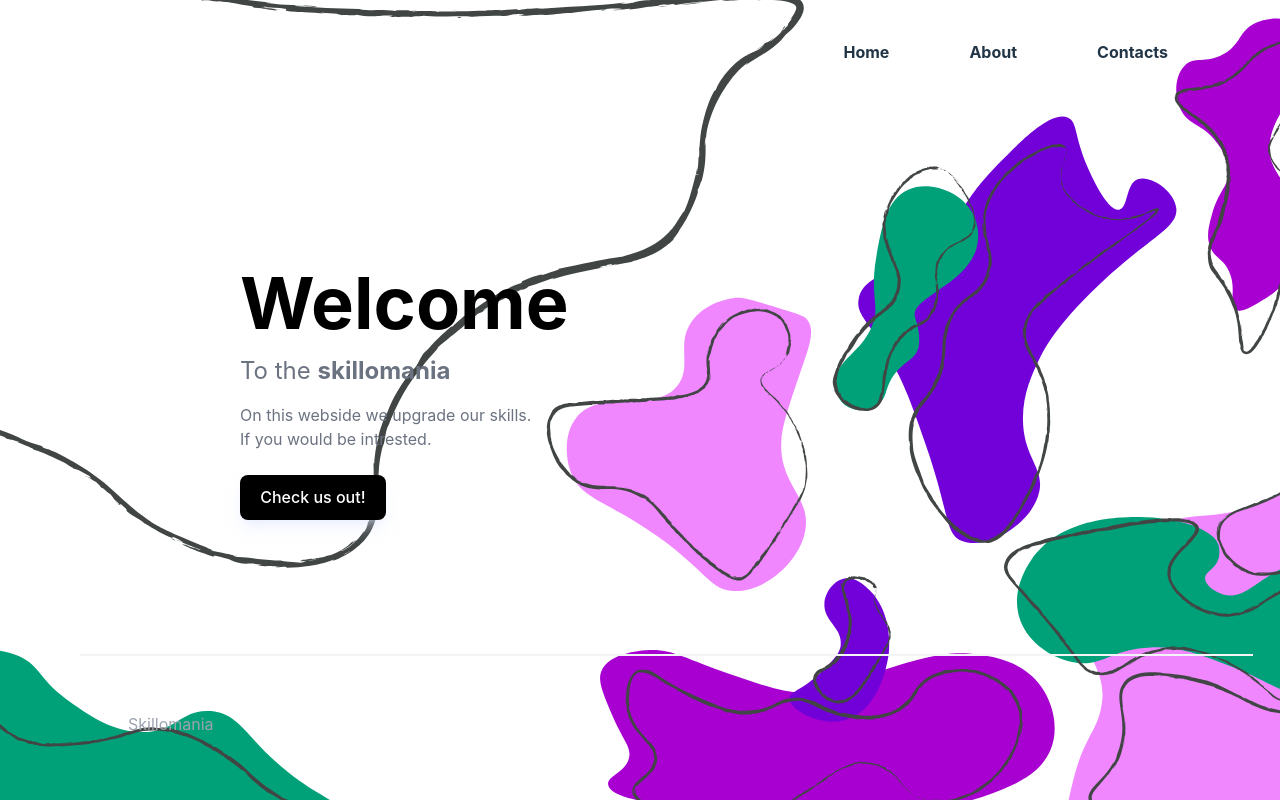
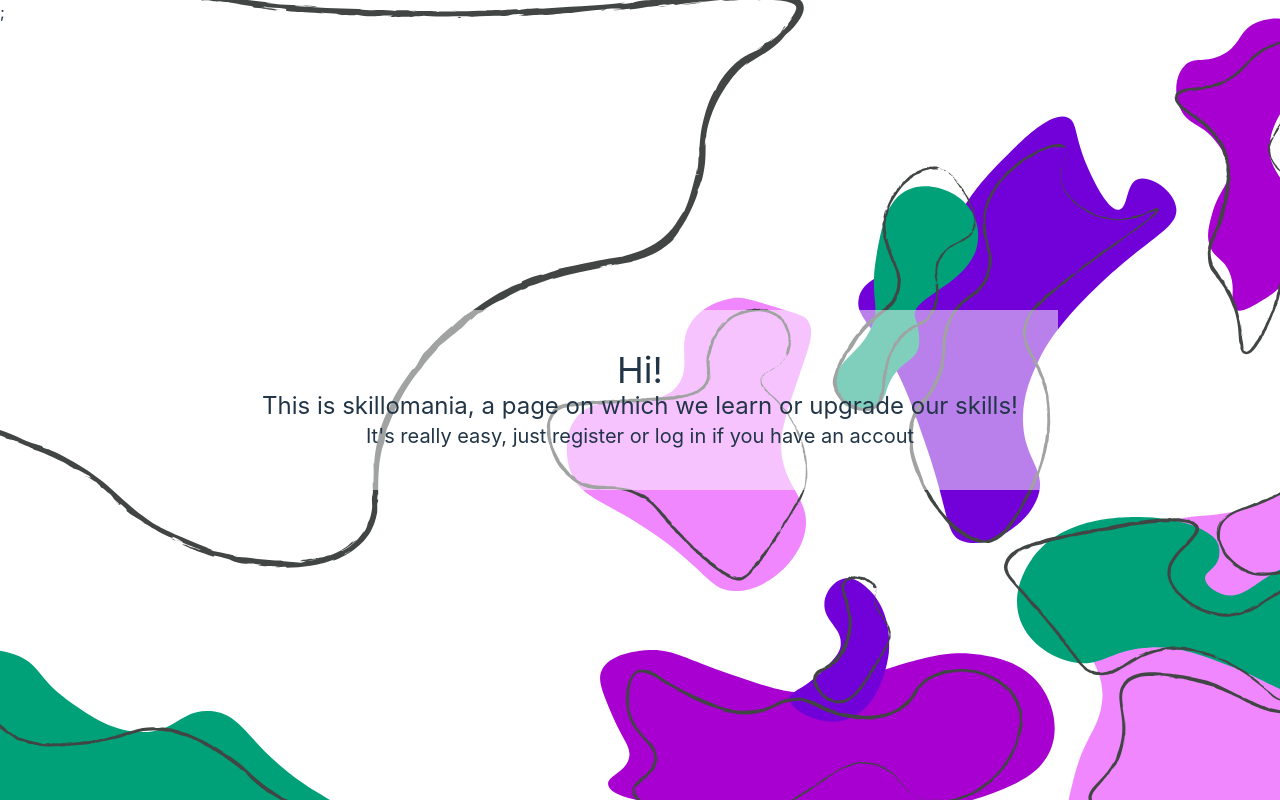
Before and after one commit to avemike/Skillomania, a React (Vite) app in the folder client/: page /About in a window 1280 px wide. Built offline with nearby package versions, Linux system fonts and the light colour scheme.

Commit message:
add error page, about page and segregated everything

```diff
--- a/client/src/App.tsx
+++ b/client/src/App.tsx
@@ -1,39 +1,44 @@
-import { useState } from "react";
-import "./App.css";
+import React, { useState } from "react";
+import PropTypes from "prop-types";
+import { createBrowserRouter, RouterProvider } from "react-router-dom";
+import { StandardLayout } from "./layouts/StandardLayout";
+import { WelcomePage } from "./pages/WelcomePage";
+import { About } from "./pages/About";
+import { Error } from "./pages/Error";
+/**
+ * @param {Object} props
 
+ * @return {JSX.Element}
+ */
+function StandardPage({ page }) {
+  return <StandardLayout>{page}</StandardLayout>;
+}
+
+StandardPage.propTypes = {
+  page: PropTypes.element.isRequired,
+};
+
+const router = createBrowserRouter([
+  {
+    path: "/",
+    element: <StandardPage page={<WelcomePage />} />,
+  },
+  {
+    path: "/About",
+    element: <StandardPage page={<About />} />,
+  },
+  {
+    path: "/*",
+    element: <StandardPage page={<Error />} />,
+  },
+]);
+
+/**
+ * Renders the Main App component - bootstrap for the entire app.
+ * @return {JSX.Element} The rendered App component.
+ */
 function App() {
-  const [count, setCount] = useState(0);
-
-  return (
-    <>
-      {" "}
-      <div className="bg-[url('./assets/welcome_website.svg')] bg-center bg-cover h-dvh w-svw absolute top-0 left-0">
-        <div className="absolute right-28 top-10 flex gap-20">
-          <h3 className="font-bold">Home</h3>
-          <h3 className="font-bold">About</h3>
-          <h3 className="font-bold">Contacts</h3>
-        </div>
-        <div className="flex flex-col items-start absolute left-60 top-1/3">
-          <h1 className="font-bold text-7xl bg-clip-text text-black">
-            Welcome
-          </h1>
-          <h2 className="text-2xl my-4 text-gray-500">
-            To the <b>skillomania</b>
-          </h2>
-          <p className="text-gray-500">
-            On this webside we upgrade our skills.
-          </p>
-          <p className="text-gray-500 mb-6">If you would be intrested.</p>
-          <button className=" hover:shadow-indigo-100/50 shadow-lg shadow-indigo-100/50 text-white bg-black">
-            Check us out!
-          </button>
-        </div>
-        <div className="absolute flex bottom-16 left-20 border-t-gray-100 border-t-2 w-11/12">
-          <p className="text-gray-400 pt-14 ml-12  ">Skillomania</p>
-        </div>
-      </div>
-    </>
-  );
+  return <RouterProvider router={router} />;
 }
 
 export default App;
--- /dev/null
+++ b/client/src/layouts/StandardLayout.tsx
@@ -0,0 +1,21 @@
+import PropTypes from "prop-types";
+
+/**
+ * Renders a standard layout.
+ * @param {Object} props
+ * @param {React.ReactNode} props.navbar
+ * @param {React.ReactNode} props.children
+ * @return {JSX.Element}
+ */
+export function StandardLayout({ children }) {
+  return (
+    <div className={`min-h-screen w-screen `}>
+      <div className="max-w-2xl mx-auto px-4">{children}</div>;
+    </div>
+  );
+}
+
+StandardLayout.propTypes = {
+  navbar: PropTypes.node,
+  children: PropTypes.node,
+};
--- /dev/null
+++ b/client/src/pages/About.tsx
@@ -0,0 +1,24 @@
+/**
+ * Renders the Home component.
+ * @remarks
+ * WIP: Currently function as a placeholder for the homepage.
+ * @return {JSX.Element} The rendered Home component.
+ */
+export function About() {
+  return (
+    <>
+      {" "}
+      <div className="bg-[url('./assets/welcome_website.svg')] bg-center bg-cover h-dvh w-svw absolute top-0 left-0 flex flex-col text-center items-center justify-center">
+        <div className="bg-white/50 p-10">
+          <h1 className=" text-4xl">Hi!</h1>
+          <h2 className=" text-2xl">
+            This is skillomania, a page on which we learn or upgrade our skills!
+          </h2>
+          <p className="text-xl">
+            It's really easy, just register or log in if you have an accout
+          </p>
+        </div>
+      </div>
+    </>
+  );
+}
--- /dev/null
+++ b/client/src/pages/Error.tsx
@@ -0,0 +1,20 @@
+/**
+ * Renders the Home component.
+ * @remarks
+ * WIP: Currently function as a placeholder for the homepage.
+ * @return {JSX.Element} The rendered Home component.
+ */
+export function Error() {
+  return (
+    <>
+      {" "}
+      <div className="bg-pink-300/50 h-dvh w-svw absolute top-0 left-0 flex justify-center items-center">
+        <div className="flex flex-col text-center bg-gray-100 p-20 rounded-lg shadow-slate-500/50 shadow-md ">
+          <h1 className="mb-3">Error</h1>
+          <p>Sorry, something must have gone wrong!</p>
+          <p>Maybe refreshing page would help?</p>
+        </div>
+      </div>
+    </>
+  );
+}
--- /dev/null
+++ b/client/src/pages/WelcomePage.tsx
@@ -0,0 +1,42 @@
+/**
+ * Renders the Home component.
+ * @remarks
+ * WIP: Currently function as a placeholder for the homepage.
+ * @return {JSX.Element} The rendered Home component.
+ */
+export function WelcomePage() {
+  return (
+    <>
+      {" "}
+      <div className="bg-[url('./assets/welcome_website.svg')] bg-center bg-cover h-dvh w-svw absolute top-0 left-0">
+        <div className="absolute right-28 top-10 flex gap-20">
+          <a className="font-bold " href="/WelcomePage">
+            Home
+          </a>
+          <a className="font-bold" href="/About">
+            About
+          </a>
+          <a className="font-bold">Contacts</a>
+        </div>
+        <div className="flex flex-col items-start absolute left-60 top-1/3">
+          <h1 className="font-bold text-7xl bg-clip-text text-black">
+            Welcome
+          </h1>
+          <h2 className="text-2xl my-4 text-gray-500">
+            To the <b>skillomania</b>
+          </h2>
+          <p className="text-gray-500">
+            On this webside we upgrade our skills.
+          </p>
+          <p className="text-gray-500 mb-6">If you would be intrested.</p>
+          <button className=" hover:shadow-indigo-100/50 shadow-lg shadow-indigo-100/50 text-white bg-black">
+            Check us out!
+          </button>
+        </div>
+        <div className="absolute flex bottom-16 left-20 border-t-gray-100 border-t-2 w-11/12">
+          <p className="text-gray-400 pt-14 ml-12  ">Skillomania</p>
+        </div>
+      </div>
+    </>
+  );
+}
```
